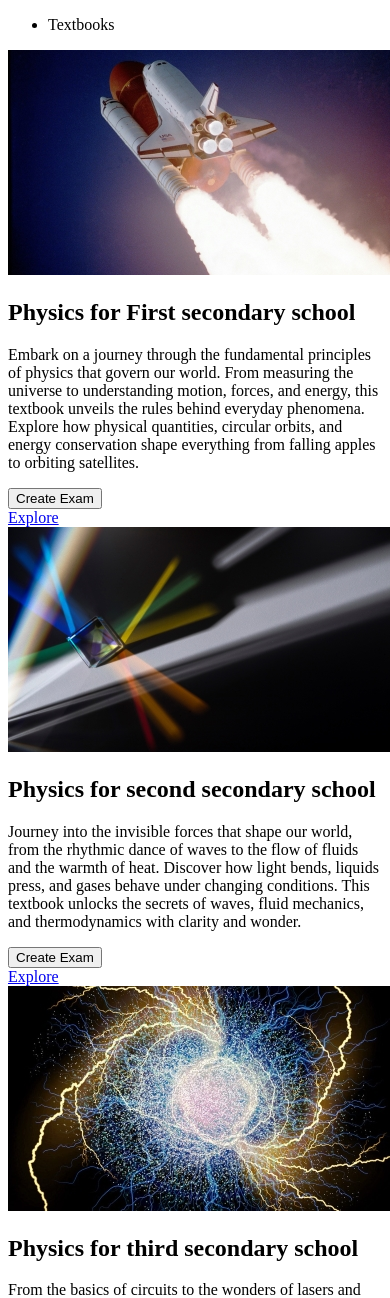
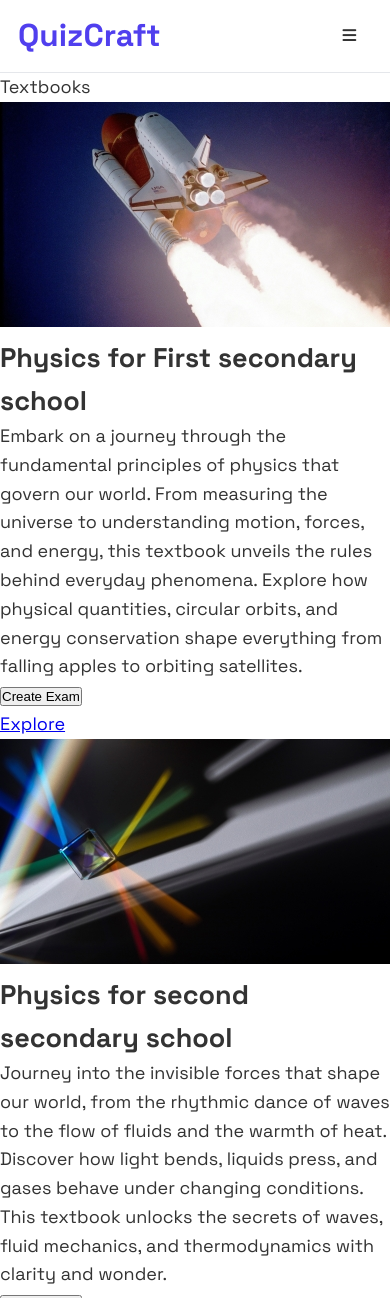
Before and after one commit to IbrahimMurad/physics-quizzes, a Django app: page / in a window 390 px wide; the page is wider, and only the part inside the window is pictured. Shown: the top 1298 px of that part. Run offline with Django 5.2, Linux system fonts and the light colour scheme; data comes from the database, SQL or seed files in the repository; both versions use the stored data as it was after the commit; tables that the repository leaves empty hold one stand-in row (values such as "Sample post").

Commit message:
Enhance header layout and styling, update index page structure
- Introduced a new header component for improved navigation and branding.
- Updated index.html to include the new header.
- Modified CSS files for base and header styles, including responsive design adjustments.
- Increased base font size for better readability.

```diff
--- a/scope/templates/scope/index.html
+++ b/scope/templates/scope/index.html
@@ -1,6 +1,20 @@
 {% extends "base.html" %}
+{% load static %}
+
+{% block css %}
+<link rel="stylesheet" href="{% static 'css/base.css' %}">
+<link rel="stylesheet" href="{% static 'css/header.css' %}">
+<link rel="stylesheet" href="https://cdnjs.cloudflare.com/ajax/libs/font-awesome/6.0.0-beta3/css/all.min.css">
+{% endblock css %}
+
+
+
 {% block title %}{{ title }}{% endblock title %}
+
 {% block content %}
+
+{% include "components/header.html" %}
+<main>
   <div class="breadcrumbs">
     <ul>
       <li>
@@ -26,4 +40,5 @@
       {% include "components/card.html" with scope=scope %}
     {% endfor %}
   </div>
+</main>
 {% endblock content %}
--- a/static/css/base.css
+++ b/static/css/base.css
@@ -95,7 +95,7 @@
 html {
   font-family: 'spacegrotesk', sans-serif;
   font-weight: 400;
-  font-size: 16px;
+  font-size: 18px;
 }
 
 body {
--- a/static/css/header.css
+++ b/static/css/header.css
@@ -1,65 +1,329 @@
+.main-header {
+  background-color: white;
+  --tw-bg-opacity: 1;
+  border-bottom: 1px solid rgb(229 231 235);
+  position: sticky;
+  top: 0;
+  z-index: 10;
+}
 
-/* Header styles */
+.header-container {
+  max-width: 70rem;
+  margin-left: auto;
+  margin-right: auto;
+  padding-left: 1rem;
+  padding-right: 1rem;
+}
 
-header {
-  background-color: var(--main-background-color);
-  border-bottom: 1px solid var(--component-border-color);
-  box-shadow: 0px 3px 0px 0px var(--component-shadow-color);
-  height: 4rem;
+@media (min-width: 640px) {
+  .header-container {
+    padding-left: 1.5rem;
+    padding-right: 1.5rem;
+  }
 }
+
+@media (min-width: 1024px) {
+  .header-container {
+    padding-left: 2rem;
+    padding-right: 2rem;
+  }
+}
+
 
 .header-content {
   display: flex;
   justify-content: space-between;
+  height: 4rem;
+}
+
+.header-left-content {
+  display: flex;
   align-items: center;
 }
 
+/* logo */
+
 .logo {
-  font-size: 1.5rem;
-  font-weight: 900;
-  cursor: pointer;
+  display: flex;
+  align-items: center;
+  flex-shrink: 0;
+  color: var(--primary);
   text-decoration: none;
-  color: var(--main-text-color);
+
+  &>span {
+    font-size: 1.75rem;
+    line-height: 1.75rem;
+    font-weight: 700;
+  }
 }
 
-.nav-list {
+
+.main-nav {
+  display: none;
+}
+
+@media (min-width: 1024px) {
+  .main-nav {
+    display: block;
+  }
+}
+
+.main-nav>ul {
   display: flex;
+  align-items: center;
+  gap: 1rem;
+  margin-left: 1.5rem;
   list-style: none;
-  padding: 0;
-  margin: 0;
+}
+
+.main-nav>ul>li {
+  display: flex;
   align-items: center;
-  gap: 20px;
+  gap: 0.5rem;
+  cursor: pointer;
+  position: relative;
+}
 
-  .logout-button,
-  .login-button {
+.main-nav>ul>li>a {
+  color: var(--foreground);
+  font-weight: 500;
+  font-size: 0.875rem;
+  line-height: 1.25rem;
+  padding: 0.5rem 0.75rem;
+  text-decoration: inherit;
+
+  &:hover {
+    color: var(--primary);
+  }
+}
+
+
+.header-exam-button {
+  display: flex;
+  align-items: center;
+  justify-content: center;
+  gap: 0.5rem;
+  cursor: pointer;
+  background-color: transparent;
+  border: none;
+  font-size: 0.875rem;
+  line-height: 1.25rem;
+  font-weight: 500;
+  padding: 0.5rem 0.75rem;
+
+  &:hover{
+    color: var(--primary);
+  }
+}
+
+.header-exam-dropdown {
+  display: none;
+  position: absolute;
+  top: 100%;
+  left: 0;
+  background-color: var(--background);
+  border: 1px solid var(--border);
+  border-radius: var(--radius);
+  padding: 0.5rem 0;
+  z-index: 10;
+  min-width: 12rem;
+  box-shadow: 0 10px 15px -3px rgba(0, 0, 0, 0.1);
+
+  &>ul {
+    display: flex;
+    flex-direction: column;
+    gap: 0.5rem;
+    list-style: none;
+    margin: 0;
+    width: 100%;
+
+    &>li {
+      width: 100%;
+      border-radius: var(--radius);
+      padding: 0.5rem 0.75rem;
+
+      &:hover {
+        background-color: var(--secondary);
+        color: var(--secondary-foreground);
+      }
+
+      &>a {
+        width: 100%;
+        padding: 0.5rem 0.75rem;
+        text-decoration: none;
+        color: var(--foreground);
+        font-weight: 500;
+        font-size: 0.875rem;
+        line-height: 1.25rem;
+        padding: 0.5rem 0.75rem;
+        text-decoration: inherit;
+      }
+    }
+  }
+}
+
+.header-exam-dropdown:hover,
+.header-exam-button:hover + .header-exam-dropdown {
+  display: block;
+}
+
+
+.header-right-content {
+  display: none;
+  align-items: center;
+  gap: 0.5rem;
+  justify-content: flex-end;
+
+  &>a {
     text-decoration: none;
+    color: inherit;
+    font-weight: 500;
+    font-size: 0.875rem;
+    line-height: 1.25rem;
+
+    &:hover {
+      color: var(--primary);
+    }
+  }
+}
+
+@media (min-width: 1024px) {
+  .header-right-content {
+    display: flex;
+  }
+}
+
+.header-right-content>strong {
+  color: inherit;
+  cursor: pointer;
+  text-decoration-line: underline;
+  text-underline-offset: 0.25rem;
+  text-decoration-style: dotted;
+  text-decoration-color: var(--accent);
+
+  &:hover {
+    text-decoration-style: solid;
+    color: var(--accent);
+  }
+}
+
+.logout-button {
+  padding: 0.5rem 1rem;
+  &>button {
     background-color: transparent;
     border: none;
-    color: var(--main-text-color);
-    font-weight: 600;
-    padding: 10px 20px;
-    transition: all 0.2s linear;
     cursor: pointer;
+    font-size: 0.875rem;
+    line-height: 1.25rem;
+    font-weight: 500;
 
-    &:hover,
-    &:focus,
-    &:active {
-      background-color: var(--component-main-color);
-      color: var(--main-background-color);
-      border-radius: var(--component-border-radius);
-      box-shadow: 0px 3px 0px 0px var(--component-shadow-color);
+    &:hover {
+      color: var(--destructive);
+      text-decoration: underline;
     }
   }
+}
 
-  .login-button:hover,
-  .login-button:focus,
-  .login-button:active {
-    background-color:#42AE5A;
-  }
+/* menu button */
 
-  .logout-button:hover,
-  .logout-button:focus,
-  .logout-button:active {
-    background-color: #FF4F4F;
+.menu-button {
+  display: flex;
+  align-items: center;
+  cursor: pointer;
+}
+
+@media (min-width: 1024px) {
+  .menu-button {
+    display: none;
   }
 }
+
+.menu-button-icon {
+  display: inline-flex;
+  align-items: center;
+  justify-content: center;
+  background-color: transparent;
+  border: none;
+  cursor: pointer;
+  height: 2.5rem;
+  width: 2.5rem;
+  gap: 0.5rem;
+  white-space: nowrap;
+  border-radius: calc(var(--radius) - 2px);
+  font-size: 0.875rem;
+  line-height: 1.25rem;
+  font-weight: 500;
+  --tw-ring-offset-color: var(--background);
+  transition: all cubic-bezier(0.4, 0, 0.2, 1) 150ms;
+}
+
+.menu-button-icon:hover {
+  background-color: var(--accent);
+  color: var(--accent-foreground);
+}
+
+.menu-button-icon-input {
+  display: none;
+}
+
+/* mobile menu */
+
+.header-mobile-menu {
+  display: none;
+}
+
+.menu-button-icon-input:checked + .header-mobile-menu {
+  display: flex;
+}
+
+@media (min-width: 1024px) {
+  .menu-button-icon-input:checked + .header-mobile-menu {
+    display: none;
+  }
+}
+
+.mobile-nav {
+  padding: 0.5rem 0 0.75rem 0;
+  width: 100%;
+
+  &>ul {
+    display: flex;
+    list-style: none;
+    flex-direction: column;
+    gap: 0.5rem;
+    width: 100%;
+    align-items: center;
+    justify-content: flex-start;
+    font-weight: 500;
+    font-size: 1rem;
+    line-height: 1.5rem;
+
+    &>li {
+      width: 100%;
+
+      &>a {
+        display: block;
+        padding: 0.5rem 0.75rem;
+        font-weight: 500;
+        font-size: 1rem;
+        line-height: 1.5rem;
+        text-decoration: none;
+        color: inherit;
+        width: 100%;
+        border-left: 2px solid transparent;
+
+        &.active {
+          color: var(--primary);
+          background-color: var(--secondary);
+          border-left-color: var(--primary);
+        }
+
+        &:hover {
+          color: var(--primary);
+          background-color: var(--secondary);
+          border-left-color: var(--sidebar-foreground);
+        }
+      }
+    }
+  }
+}
--- /dev/null
+++ b/templates/components/header.html
@@ -0,0 +1,78 @@
+{% load static %}
+<header class="main-header">
+  <div class="header-container">
+    <div class="header-content">
+      <div class="header-left-content">
+        <a href="{% url 'home' %}" class="logo">
+          <span>QuizCraft</span>
+        </a>
+        <nav class="main-nav">
+          <ul>
+            <li>
+              <a href="#">Dashboard</a>
+            </li>
+            <li>
+              <a href="#">Textbooks</a>
+            </li>
+            <li>
+              <button class="header-exam-button">
+                <span>Exams</span>
+                <i class="fa-solid fa-chevron-down"></i>
+              </button>
+              <div class="header-exam-dropdown">
+                <ul>
+                  <li>
+                    <a href="#">All Exams</a>
+                  </li>
+                  <li>
+                    <a href="#">Solved Exams</a>
+                  </li>
+                  <li>
+                    <a href="#">Create Exam</a>
+                  </li>
+                </ul>
+              </div>
+            </li>
+          </ul>
+        </nav>
+      </div>
+      <div class="header-right-content">
+        {% if user.is_authenticated %}
+        <strong>{{ user.username }}</strong>
+        {% include "components/logout_button.html" %}
+        {% else %}
+        <a href="{% url 'login' %}">Login</a>
+        <span>/</span>
+        <a href="{% url 'register' %}">Register</a>
+        {% endif %}
+      </div>
+      <div class="menu-button">
+        <label for="menu-button-icon" class="menu-button-icon">
+          <i class="fa-solid fa-bars"></i>
+        </label>
+      </div>
+    </div>
+  </div>
+  <input type="checkbox" id="menu-button-icon" class="menu-button-icon-input">
+  <div class="header-mobile-menu">
+    <nav class="mobile-nav">
+      <ul>
+        <li>
+          <a {% if request.path == '/' %}class="active"{% endif %} href="#">Dashboard</a>
+        </li>
+        <li>
+          <a {% if request.path == '/textbooks/' %}class="active"{% endif %} href="#">Textbooks</a>
+        </li>
+        <li>
+          <a {% if request.path == '/exams/' %}class="active"{% endif %} href="#">All Exams</a>
+        </li>
+        <li>
+          <a {% if request.path == '/solved-exams/' %}class="active"{% endif %} href="#">Solved Exams</a>
+        </li>
+        <li>
+          <a {% if request.path == '/create-exam/' %}class="active"{% endif %} href="#">Create Exam</a>
+        </li>
+      </ul>
+    </nav>
+  </div>
+</header>
--- /dev/null
+++ b/templates/components/logout_button.html
@@ -0,0 +1,4 @@
+<form action="{% url 'logout' %}" method="post" class="logout-button">
+  {% csrf_token %}
+  <button type="submit">Logout</button>
+</form>
```
Also changed, not shown: db.sqlite3. Lines whose indentation alone changed are shown as unchanged.
